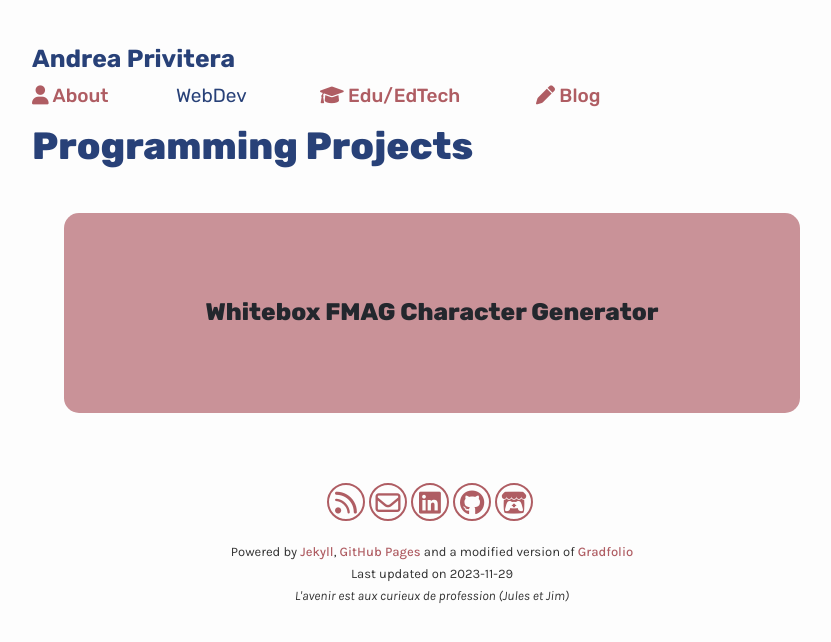
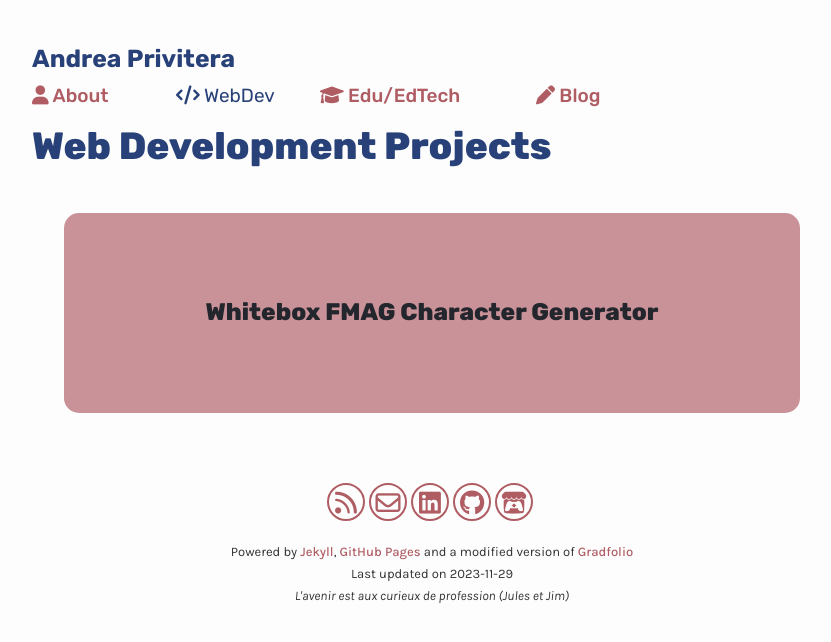
Before and after one commit to anprivitera/anprivitera.github.io, a Jekyll site: the page built from _pages/programming.md, in a window 1280 px wide. Shown: the top 642 px of the page, without its empty margins (208-1039 px from the left). Built offline with Jekyll 4.4.1, drawn with Linux system fonts in a browser that asks for light colours; comment, search, counter and statistics services are not loaded.

Commit message:
changed name and added icon

```diff
--- a/_pages/programming.md
+++ b/_pages/programming.md
@@ -1,12 +1,12 @@
 ---
-title: WebDev
+title: <i class="fa-solid fa-code"></i> WebDev
 layout: default
-permalink: /programming/
+permalink: /webdev/
 published: true
 priority: 1
 ---
 
-<h1>Programming Projects</h1>
+<h1>Web Development Projects</h1>
 
 <div class="ProjectContainer">
 
```
